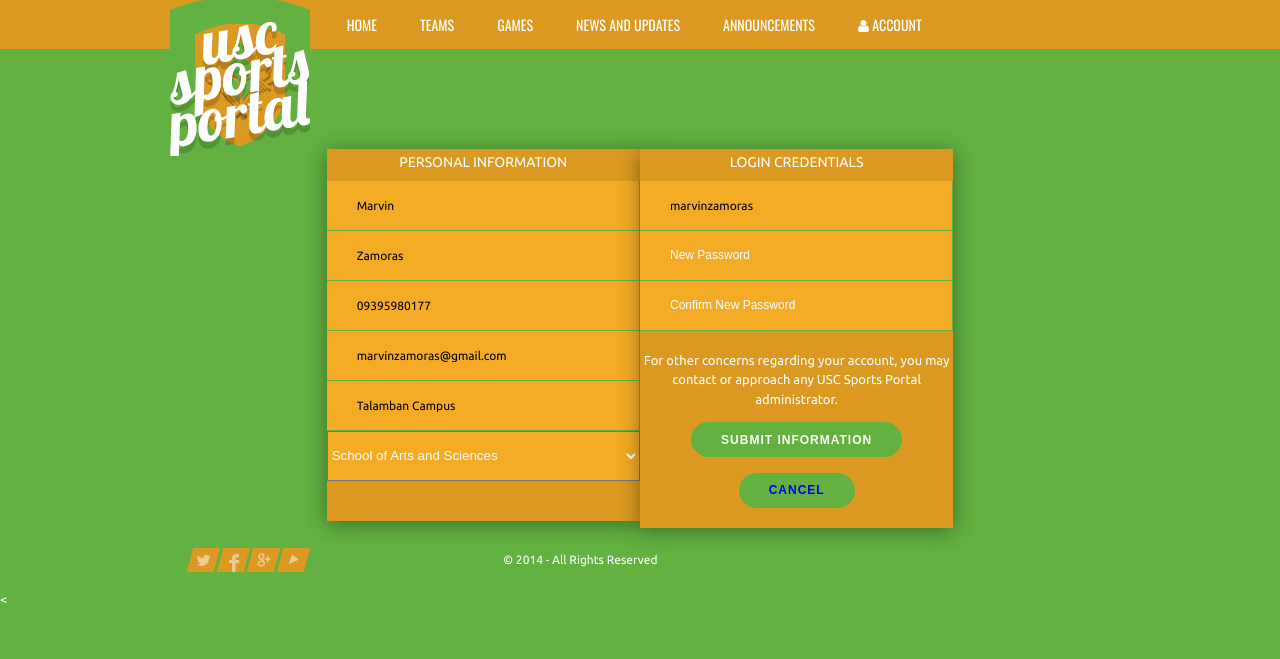
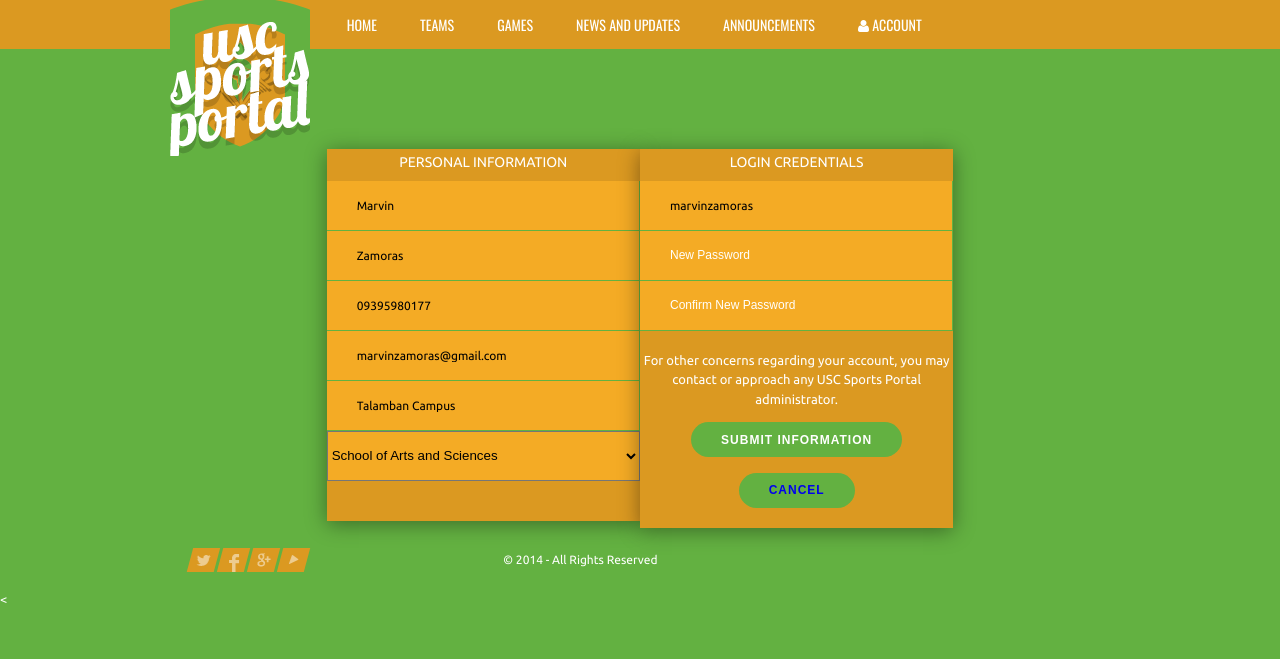
Before and after one commit to marvinzamoras/uscsportsportal, a CodeIgniter app: page /uscsportsportal/profile/edit/09307896 in a window 1280 px wide. Shown: the top 659 px of the page. Run offline with CodeIgniter, Linux system fonts and the light colour scheme; a user stored in the database is signed in; data comes from the database, SQL or seed files in the repository; some libraries are stand-ins or nearby versions.

Commit message:
dropdown

```diff
--- a/application/views/edit_profile.php
+++ b/application/views/edit_profile.php
@@ -15,7 +15,7 @@
 				echo form_error('email_address');
 				echo form_input('home_address',set_value('home_address',$profile_item['home_address']),'class="col-12" placeholder="Home Address" type="text"');
 				echo form_error('home_address');
-				$extra_attributes1='class="col-12" id="dropy" style="background-color:#f4ab25; color:white; height:50px"';
+				$extra_attributes1='class="col-12" id="dropy" style="background-color:#f4ab25; color:black; height:50px"';
 				echo form_dropdown('school', $school_list, set_value('school',$profile_item['school']), $extra_attributes1);
 				echo form_error('school');
 				echo '<div class ="bottom-form">';
```
